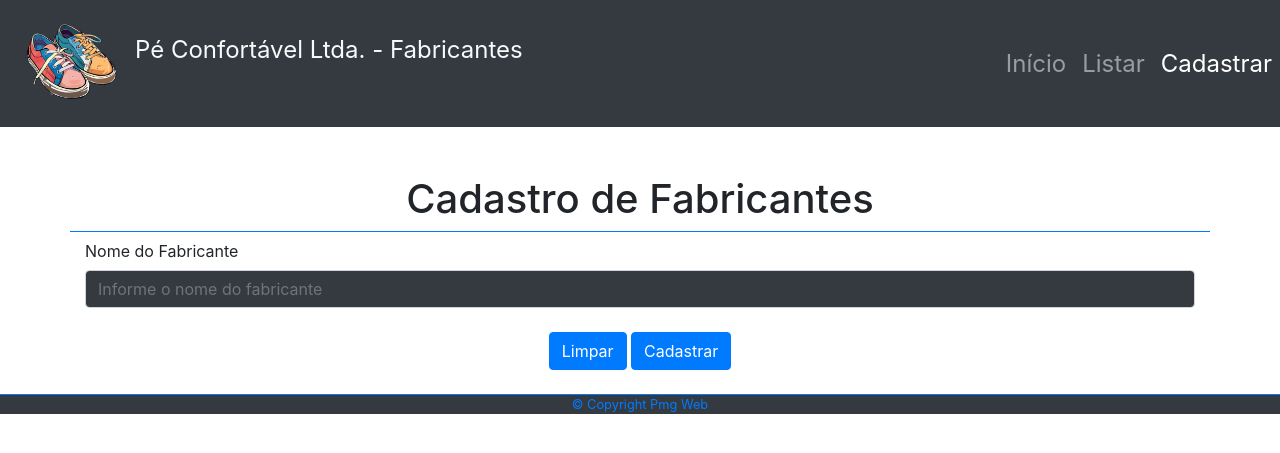
After one commit to ChristianSalazar07/peconfortavel, a Django app: page /fabricante/cadastrar/ in a window 1280 px wide. The commit adds this page. Shown: the top 453 px of the page. Run offline with Django 4.2, Linux system fonts and the light colour scheme.

Commit message:
Implementação Fabricante

```diff
--- a/fabricante/admin.py
+++ b/fabricante/admin.py
@@ -1,3 +1,5 @@
 from django.contrib import admin
+from .models import fabricante
 
 # Register your models here.
+admin.site.register(fabricante)
--- /dev/null
+++ b/fabricante/forms.py
@@ -0,0 +1,4 @@
+from django import forms
+
+class fabricanteForm(forms.Form):
+    nome = forms.CharField(max_length=70, required=True, help_text="Informe o nome:")
--- a/fabricante/models.py
+++ b/fabricante/models.py
@@ -1,3 +1,9 @@
 from django.db import models
 
 # Create your models here.
+class fabricante(models.Model):
+    codigo = models.AutoField(primary_key=True)
+    nome = models.CharField(max_length=70, null=False, blank=False, help_text="Informe o nome do fabricante:")
+
+    def __str__(self):
+        return f"Código: {self.codigo} - Nome: {self.nome}"
--- /dev/null
+++ b/fabricante/templates/fabricante/cadastrar_fabricantes.html
@@ -0,0 +1,47 @@
+{% extends "base_template.html"%}
+
+{% block title%}
+    <title> Pé Confortável Ltda. Lista de Fabricantes </title>
+{% endblock %}
+
+{% block page %}
+- Fabricantes
+{% endblock %}
+
+{% block menu %}
+    <div class="collapse navbar-collapse justify-content-end" id="mynavbar">
+        <div class="navbar-nav">
+            <a href="{% url 'index' %}" class="nav-link">Início</a>
+            <a href="{% url 'fabricante:listar' %}" class="nav-link">Listar</a>
+            <a href="{% url 'fabricante:cadastrar' %}" class="nav-link active">Cadastrar</a>
+        </div>
+    </div>
+{% endblock %}
+
+{% block page_title %}
+    <div class="container text-center border-bottom border-primary">
+        <div class="row mt-5">
+            <div class="col">
+                <h1>Cadastro de Fabricantes</h1>
+            </div>
+        </div>
+    </div>
+{% endblock %}
+
+{% block main %}
+<div class="container">
+    <form name="idFrmCadastrarFabricante" action="{% url 'fabricante:cadastrar' %}" method="post">
+    {% csrf_token %}
+        <div class="form-group">
+            <label for="idNomeFabricante" class="col-form-label">Nome do Fabricante</label>
+            <input class="form-control bg-dark text-light" type="text" id="idNomeFabricante" name="nome"
+                placeholder="Informe o nome do fabricante" maxlength="70" required>
+        </div>
+
+        <div class="form-group my-4 text-center">
+            <input type="reset" value="Limpar" class="btn btn-primary btn-md">
+            <input type="submit" value="Cadastrar" class="btn btn-primary btn-md">
+        </div>
+    </form>
+</div>
+{% endblock %}
--- /dev/null
+++ b/fabricante/urls.py
@@ -0,0 +1,9 @@
+from django.urls import path
+from . import views
+
+app_name = "fabricante"
+
+urlpatterns = [
+    path('listar/', views.listar, name='listar'),
+    path('cadastrar/', views.cadastrar, name='cadastrar')
+]
--- a/fabricante/views.py
+++ b/fabricante/views.py
@@ -1,3 +1,21 @@
 from django.shortcuts import render
+from .models import fabricante
+from .forms import fabricanteForm
 
 # Create your views here.
+def listar(request):
+    lista_fabricantes = fabricante.objects.all()
+    context = {
+        "fabricantes": lista_fabricantes
+    }
+    return render(request, "fabricante/listar_fabricantes.html", context)
+
+def cadastrar(request):
+    form = fabricanteForm(request.POST)
+    if form.is_valid():
+        dados_fabricante = form.cleaned_data
+        fab = fabricante(
+            nome = dados_fabricante['nome']
+        )
+        fab.save()
+    return render(request, "fabricante/cadastrar_fabricantes.html")
--- a/peconfortavel/settings.py
+++ b/peconfortavel/settings.py
@@ -37,6 +37,7 @@ INSTALLED_APPS = [
     'django.contrib.sessions',
     'django.contrib.messages',
     'django.contrib.staticfiles',
+    'fabricante.apps.FabricanteConfig'
 ]
 
 MIDDLEWARE = [
--- a/peconfortavel/urls.py
+++ b/peconfortavel/urls.py
@@ -15,10 +15,11 @@ Including another URLconf
     2. Add a URL to urlpatterns:  path('blog/', include('blog.urls'))
 """
 from django.contrib import admin
-from django.urls import path
+from django.urls import path, include
 from django.views.generic import TemplateView
 
 urlpatterns = [
     path('admin/', admin.site.urls),
-    path('', TemplateView.as_view(template_name='index.html'), name='index')
+    path('', TemplateView.as_view(template_name='index.html'), name='index'),
+    path('fabricante/', include('fabricante.urls')),
 ]
--- a/templates/base_template.html
+++ b/templates/base_template.html
@@ -38,7 +38,7 @@
                     <img class="ml-3" width="95px" src="{% static 'img/sapatologo.png' %}">
                 </a>
                 <p class="p-2 text-light text-center justify-content-end mt-3">
-                    Pé Confortável Ltda.
+                    Pé Confortável Ltda. {% block page %} {% endblock %}
                 </p>
             </div>
 
```
Also changed, not shown: fabricante/templates/fabricante/listar_fabricantes.html (added, +71 -0 lines), produto/models.py (+9 -0 lines), templates/index.html (+9 -1 lines), fabricante/migrations/0001_initial.py (added), fabricante/migrations/0002_alter_fabricante_codigo.py (added).
